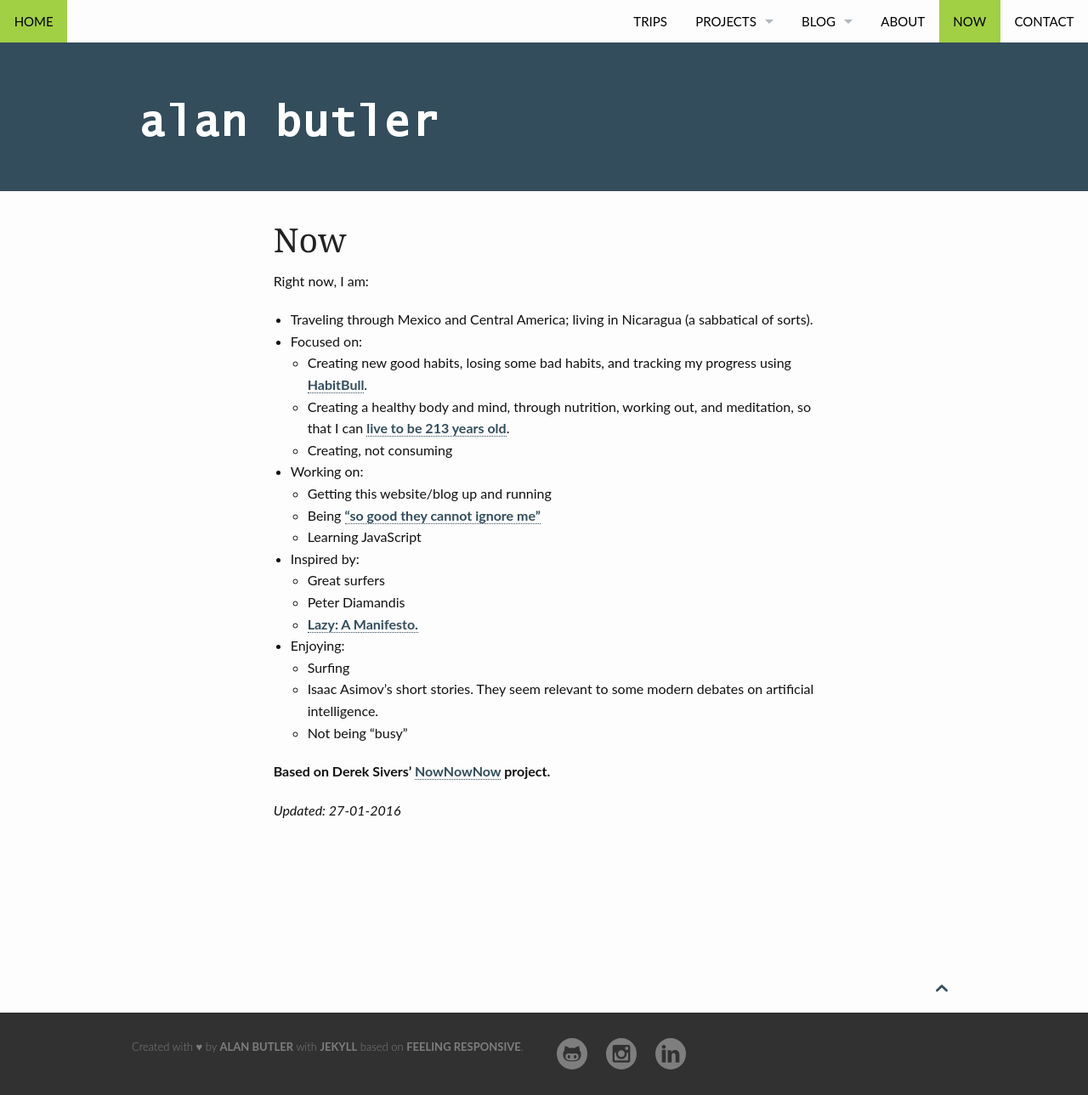
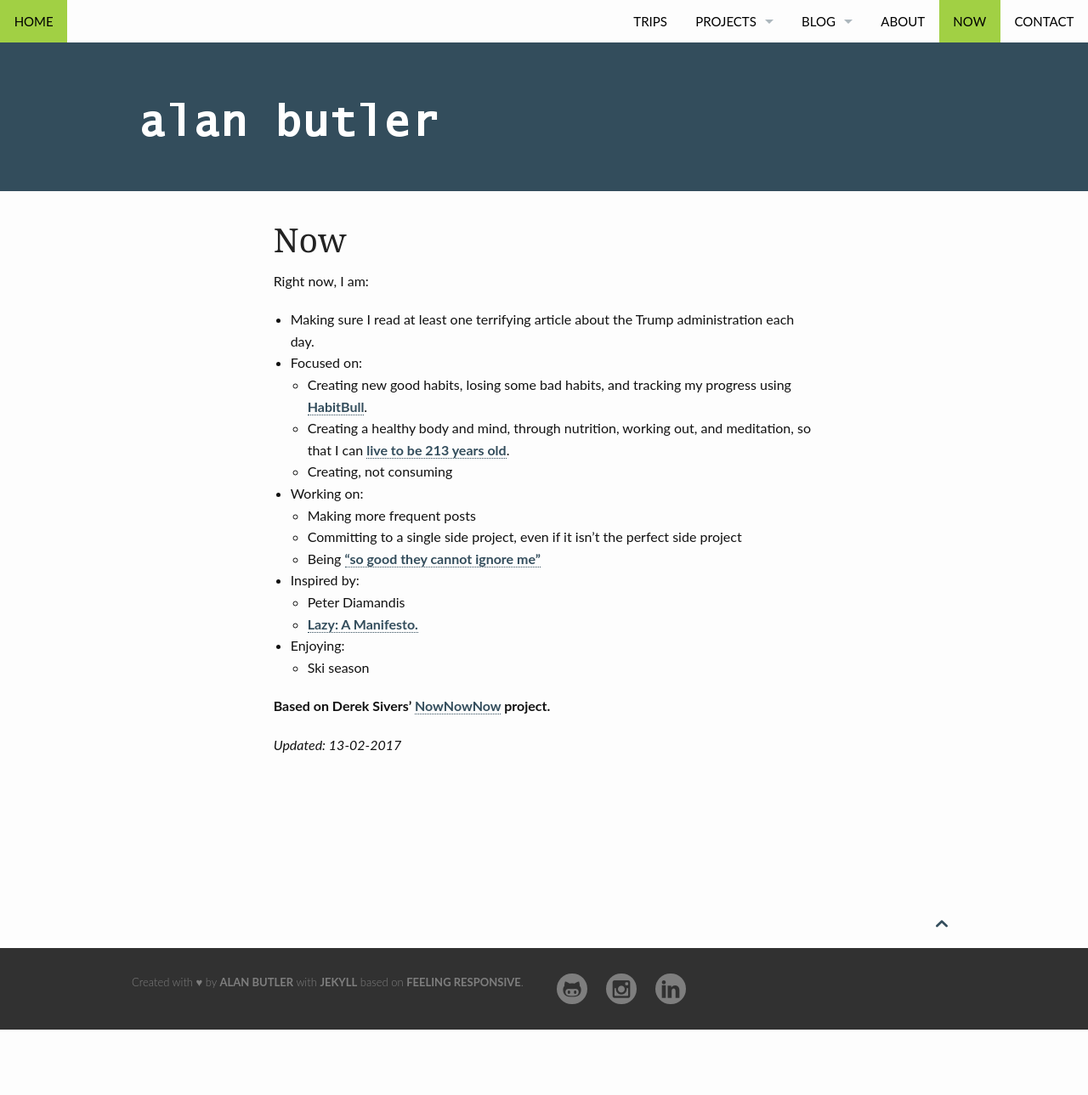
Before and after one commit to rabutler/rabutler.github.io, a Jekyll site: the page built from pages/now.md, in a window 1280 px wide. Shown: the whole page at 85% size. Built offline with Jekyll 4.4.1, drawn with Linux system fonts in a browser that asks for light colours; after the commit the page ends 1212 px from its top, so only the background shows below that.

Commit message:
updated now page

```diff
--- a/pages/now.md
+++ b/pages/now.md
@@ -6,27 +6,24 @@ permalink: "/now/"
 
 Right now, I am:
 
-- Traveling through Mexico and Central America; living in Nicaragua (a sabbatical of sorts).
+- Making sure I read at least one terrifying article about the Trump administration each day.
 - Focused on:
   - Creating new good habits, losing some bad habits, and tracking my progress using [HabitBull][1].
   - Creating a healthy body and mind, through nutrition, working out, and meditation, so that I can [live to be 213 years old][2].
   - Creating, not consuming
 - Working on:
-  - Getting this website/blog up and running
+  - Making more frequent posts
+  - Committing to a single side project, even if it isn't the perfect side project
   - Being ["so good they cannot ignore me"][3]
-  - Learning JavaScript
 - Inspired by:
-  - Great surfers
   - Peter Diamandis
   - [Lazy: A Manifesto.][4]
 - Enjoying:
-  - Surfing
-  - Isaac Asimov's short stories. They seem relevant to some modern debates on artificial intelligence.
-  - Not being "busy"
+  - Ski season
 
 __Based on Derek Sivers' [NowNowNow][5] project.__
 
-_Updated: 27-01-2016_
+_Updated: 13-02-2017_
 
 [1]: http://www.habitbull.com/
 [2]: http://www.abundance360summit.com/podcast/2015/07/30/episode-4-living-a-longer-healthier-life/
```
